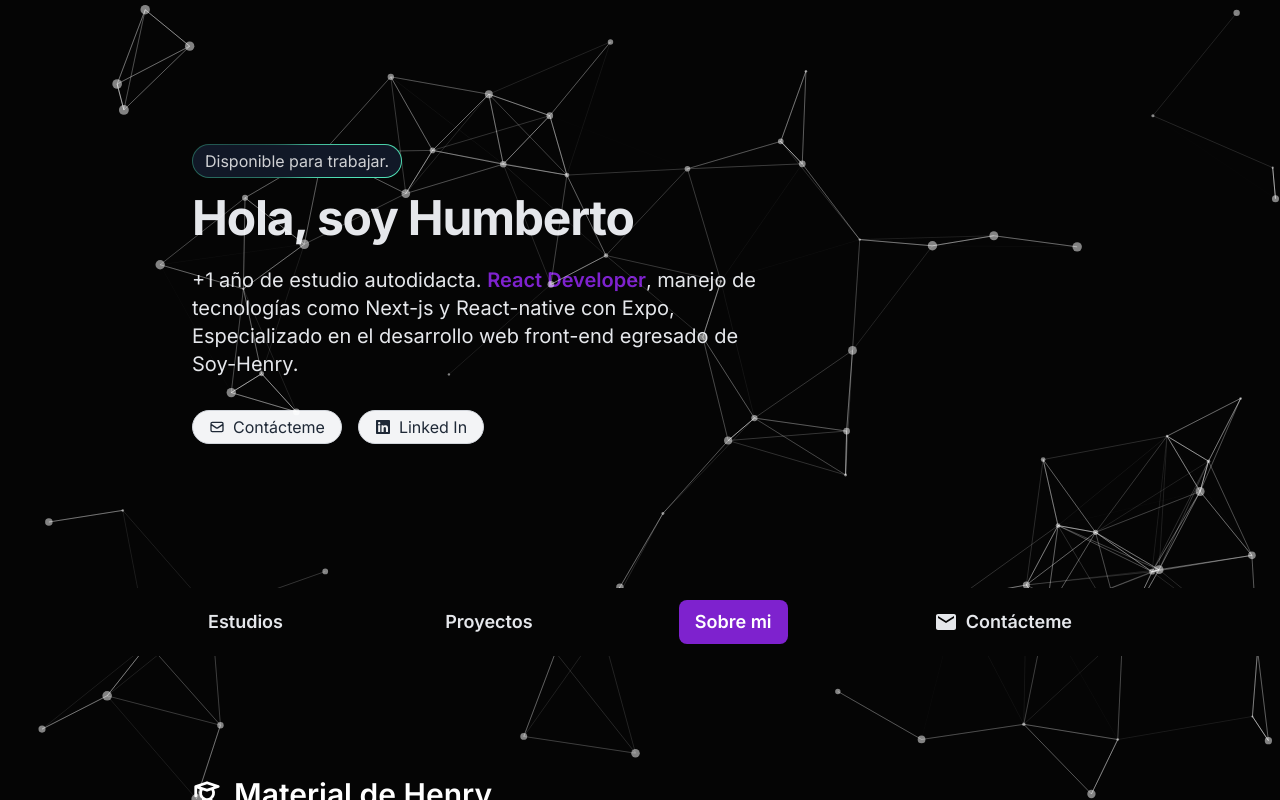
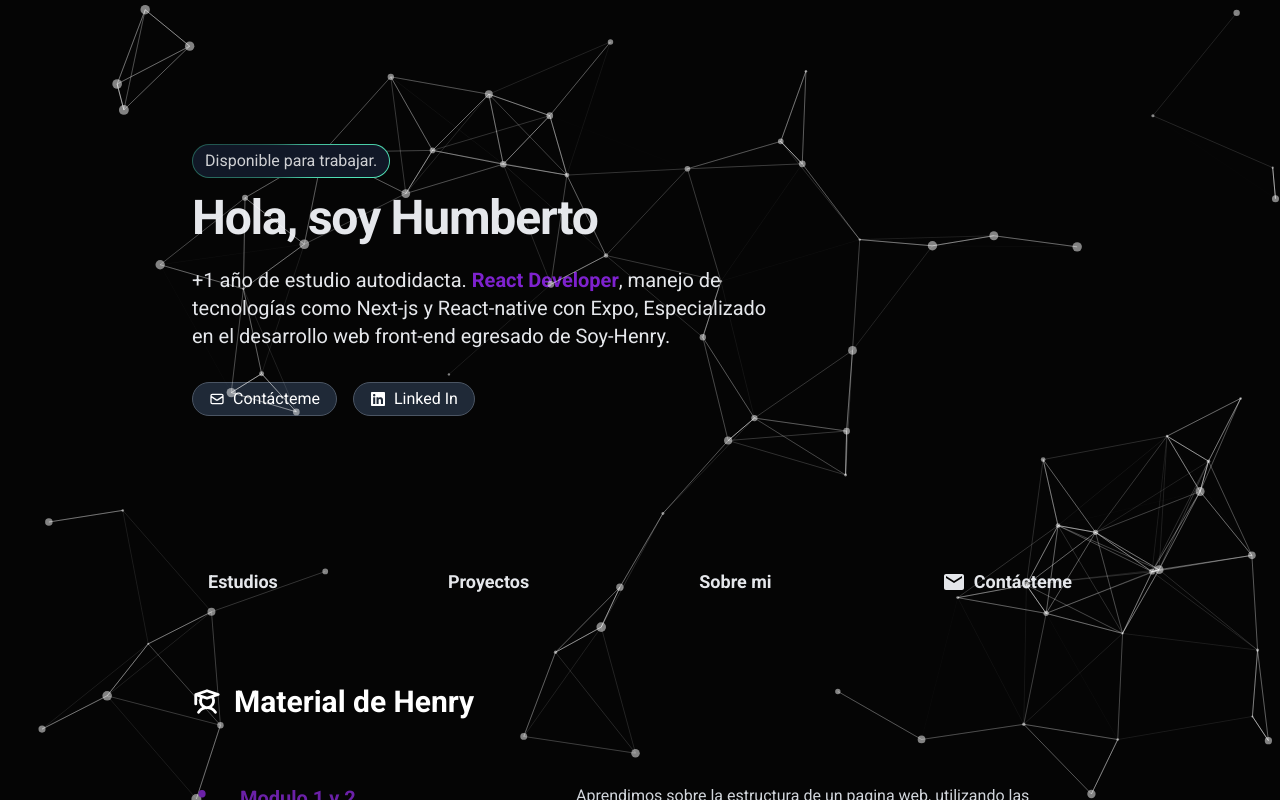
Before and after one commit to Heizahn/web-portfolio, a Next.js app: page / in a window 1280 px wide. Shown: the top 800 px of the page. Built offline with nearby package versions, Linux system fonts and the light colour scheme.

Commit message:
cambiamos a react-intersection-observer por framer-motion

```diff
--- a/package.json
+++ b/package.json
@@ -9,14 +9,13 @@
     "lint": "next lint"
   },
   "dependencies": {
-    "@fortawesome/react-fontawesome": "^0.2.2",
     "@tsparticles/react": "^3.0.0",
     "@tsparticles/slim": "^3.5.0",
+    "framer-motion": "^11.3.27",
     "next": "14.2.5",
     "react": "^18",
     "react-dom": "^18",
-    "react-icons": "^5.2.1",
-    "react-intersection-observer": "^9.13.0"
+    "react-icons": "^5.2.1"
   },
   "devDependencies": {
     "@types/node": "^20",
--- a/src/app/layout.tsx
+++ b/src/app/layout.tsx
@@ -1,9 +1,12 @@
 import type { Metadata } from 'next';
-import { Inter } from 'next/font/google';
+import { Roboto } from 'next/font/google';
 import './globals.css';
 import ParticlesBack from '@/components/particles/ParticlesBack';
 
-const inter = Inter({ subsets: ['latin'] });
+const roboto = Roboto({
+	weight: ['100', '300', '400', '500', '700'],
+	subsets: ['latin'],
+});
 
 export const metadata: Metadata = {
 	title: 'Portafolio - Humberto Bracho',
@@ -17,7 +20,7 @@ export default function RootLayout({
 }>) {
 	return (
 		<html lang='es' className='!scroll-smooth'>
-			<body className={inter.className}>
+			<body className={roboto.className}>
 				<ParticlesBack />
 				{children}
 			</body>
--- a/src/app/page.tsx
+++ b/src/app/page.tsx
@@ -1,5 +1,3 @@
-'use client';
-
 import Footer from '@/components/Footer/Footer';
 import Navbar from '@/components/Navbar/Navbar';
 
@@ -7,65 +5,25 @@ import SectionOne from '@/components/section-1/sectionOne';
 import SectionAbout from '@/components/sectionAbout/SectionAbout';
 import SectionProjects from '@/components/sectionproyects/SectionProyects';
 import SectionStudy from '@/components/sectionStudy/SectionStudy';
-import { useEffect, useRef, useState } from 'react';
-import { useInView } from 'react-intersection-observer';
 
 export default function Home() {
-	const { ref: studyRef, inView: studyInView } = useInView({
-		initialInView: false,
-		threshold: 0.5,
-	});
-	const { ref: projectsRef, inView: projectsInView } = useInView({
-		initialInView: false,
-		threshold: 0.5,
-	});
-	const { ref: aboutRef, inView: aboutInView } = useInView({
-		initialInView: false,
-		threshold: 0.5,
-	});
-
-	const [elementInView, setElementInView] = useState('');
-
-	useEffect(() => {
-		if (aboutInView) {
-			console.log('ScrollY', scrollY);
-
-			setElementInView('about');
-		} else if (projectsInView) {
-			console.log('ScrollY', scrollY);
-
-			setElementInView('projects');
-		} else if (studyInView) {
-			console.log('ScrollY', scrollY);
-
-			setElementInView('study');
-		} else {
-			if (scrollY < 700) {
-				console.log('setInterval', studyInView, projectsInView, aboutInView);
-				console.log('ScrollY', scrollY);
-				setElementInView('');
-			}
-		}
-	}, [aboutInView, projectsInView, studyInView]);
-
 	return (
 		<main>
 			<div className='px-4 z-50'>
 				<SectionOne />
 			</div>
-			<Navbar inView={elementInView} />
+			<Navbar />
 
 			<div className='px-4'>
-				<section ref={studyRef} id='study'>
+				<section id='study'>
 					<SectionStudy />
 				</section>
-				<section ref={projectsRef} id='projects' className='mt-16'>
+				<section id='projects'>
 					<SectionProjects />
 				</section>
 				<section
-					ref={aboutRef}
 					id='about'
-					className='pt-16 md:h-screen md:flex md:flex-col md:justify-between'
+					className='pt-20 md:h-screen md:flex md:flex-col md:justify-between'
 				>
 					<div>
 						<SectionAbout />
--- a/src/app/stylesSection.css
+++ /dev/null
@@ -1,6 +0,0 @@
-.algunaClase{
-	height: 100vh;
-	display: flex;
-	flex-direction: column;
-	justify-content: space-between;
-  }
--- a/src/components/Navbar/Navbar.tsx
+++ b/src/components/Navbar/Navbar.tsx
@@ -1,44 +1,89 @@
+'use client';
+
 import { MAILTO } from '@/env/env';
 import Link from 'next/link';
 import { MdEmail } from 'react-icons/md';
+import { inView, useMotionValueEvent, useScroll } from 'framer-motion';
+import { useEffect, useState } from 'react';
 
-export default function Navbar({ inView }: { inView: string }) {
+export default function Navbar() {
+	const [scrollY, setScrollY] = useState(0);
+	const [inViewStudy, setInViewStudy] = useState(false);
+	const [inViewProjects, setInViewProjects] = useState(false);
+	const [inViewAbout, setInViewAbout] = useState(false);
+
+	useMotionValueEvent(useScroll().scrollY, 'change', (latest) => {
+		setScrollY(latest);
+	});
+	useEffect(() => {
+		inView('#study', (e) => {
+			let positionY = e.boundingClientRect.y;
+
+			if (positionY < 40.0) {
+				setInViewStudy(true);
+				setInViewProjects(false);
+				setInViewAbout(false);
+			} else {
+				setInViewStudy(false);
+			}
+		});
+
+		inView('#projects', (e) => {
+			let positionY = e.boundingClientRect.y;
+
+			if (positionY < 40.0) {
+				setInViewStudy(false);
+				setInViewProjects(true);
+				setInViewAbout(false);
+			} else {
+				setInViewProjects(false);
+			}
+		});
+
+		inView('#about', (e) => {
+			let positionY = e.boundingClientRect.y;
+			if (positionY < 40.0) {
+				setInViewStudy(false);
+				setInViewProjects(false);
+				setInViewAbout(true);
+			} else {
+				setInViewAbout(false);
+			}
+		});
+	}, [scrollY]);
+
 	return (
-		<header
-			className={`sticky top-[-1px] z-10 flex items-center justify-center w-full  md:mb-10 ${
-				inView && 'bg-[rgb(5,5,5)]'
-			}`}
+		<header className={`sticky top-[-1px] z-10 w-full`}>
+			<div
+				className={`w-full mx-auto container lg:max-w-4xl md:max-w-2xl ${
+					(inViewStudy || inViewProjects || inViewAbout) &&
+					'transition duration-300 bg-[rgb(5,5,5)] rounded-lg'
+				} `}
 			>
-			<nav className='flex py-2 w-full text-base md:text-lg font-semibold text-gray-200 justify-between items-center  md:py-3	md:max-w-4xl'>
+				<nav className='flex w-full mx-auto text-base md:text-lg font-semibold text-gray-200 justify-between items-center max-w-4xl  md:max-w-4xl'>
 					<Link
 						href='/#study'
-					className={
-						inView === 'study'
-							? 'bg-purple-700 text-white px-2 py-1 rounded-lg md:px-4 md:py-2 '
-							: 'px-2 py-1 md:px-4 md:py-2'
-					}
+						className={`px-2 py-1 md:px-4 md:py-2 rounded-lg ${
+							inViewStudy && 'transition duration-300 bg-purple-700 '
+						}`}
 					>
 						Estudios
 					</Link>
 
 					<Link
 						href='/#projects'
-					className={
-						inView === 'projects'
-							? 'bg-purple-700 text-white px-2 py-1 rounded-lg md:px-4 md:py-2'
-							: 'px-2 py-1 md:px-4 md:py-2'
-					}
+						className={`px-2 py-1 md:px-4 md:py-2 rounded-lg ${
+							inViewProjects && 'transition duration-300 bg-purple-700 '
+						}`}
 					>
 						Proyectos
 					</Link>
 
 					<Link
 						href='/#about'
-					className={
-						inView === 'about'
-							? 'bg-purple-700 text-white px-2 py-1 rounded-lg md:px-4 md:py-2 '
-							: 'px-2 py-1 md:px-4 md:py-2'
-					}
+						className={`px-2 py-1 md:px-4 md:py-2 rounded-lg ${
+							inViewAbout && 'transition duration-300 bg-purple-700 '
+						}`}
 					>
 						Sobre mi
 					</Link>
@@ -51,6 +96,7 @@ export default function Navbar({ inView }: { inView: string }) {
 						<span className='hidden md:block md:text-lg'>Contácteme</span>
 					</a>
 				</nav>
+			</div>
 		</header>
 	);
 }
--- a/src/components/particles/ParticlesBack.tsx
+++ b/src/components/particles/ParticlesBack.tsx
@@ -1,6 +1,6 @@
 'use client';
 
-import { useCallback, useEffect, useState } from 'react';
+import { useEffect, useState } from 'react';
 import Particles, { initParticlesEngine } from '@tsparticles/react';
 
 import { loadSlim } from '@tsparticles/slim'; // if you are going to use `loadSlim`, install the "@tsparticles/slim" package too.
--- a/src/components/section-1/sectionOne.tsx
+++ b/src/components/section-1/sectionOne.tsx
@@ -3,7 +3,7 @@ import { Github, LinkedIn, MAILTO } from '@/env/env';
 import { EmailIcon, LinkedInIcon } from '../icons/icons';
 
 const linkStyle =
-	'inline-flex items-center justify-center gap-2 px-4 py-1 text-gray-800 transition bg-gray-100 border border-gray-300 rounded-full dark:bg-gray-800 dark:border-gray-600 dark:text-white focus-visible:ring-yellow-500/80 text-md hover:bg-gray-900 hover:border-gray-700 group max-w-fit hover:text-white focus:outline-none focus-visible:outline-none focus-visible:ring focus-visible:ring-white focus-visible:ring-offset-2 active:bg-black';
+	'inline-flex items-center justify-center gap-2 px-4 py-1 transition border rounded-full bg-gray-800 border-gray-600 text-white focus-visible:ring-yellow-500/80 text-md hover:bg-gray-900 hover:border-gray-700 group max-w-fit hover:text-white focus:outline-none focus-visible:outline-none focus-visible:ring focus-visible:ring-white focus-visible:ring-offset-2 active:bg-black';
 export default function SectionOne() {
 	return (
 		<section className='py-16 md:py-36 scroll-m-20 w-full mx-auto container lg:max-w-4xl md:max-w-2xl'>
--- a/src/components/sectionAbout/SectionAbout.tsx
+++ b/src/components/sectionAbout/SectionAbout.tsx
@@ -5,7 +5,7 @@ import LinkTech from './LinkTech';
 
 export default function SectionAbout() {
 	return (
-		<section className='w-full  mx-auto container lg:max-w-4xl md:max-w-2xl'>
+		<section className='w-full mx-auto container lg:max-w-4xl md:max-w-2xl'>
 			<h2 className='flex items-center mb-6 text-3xl gap-x-3 font-semibold text-white'>
 				<UserIcon />
 				Sobre mi
```
Also changed, not shown: 1 other file (tests, documents, lock files or other folders). Lines whose indentation alone changed are shown as unchanged.
